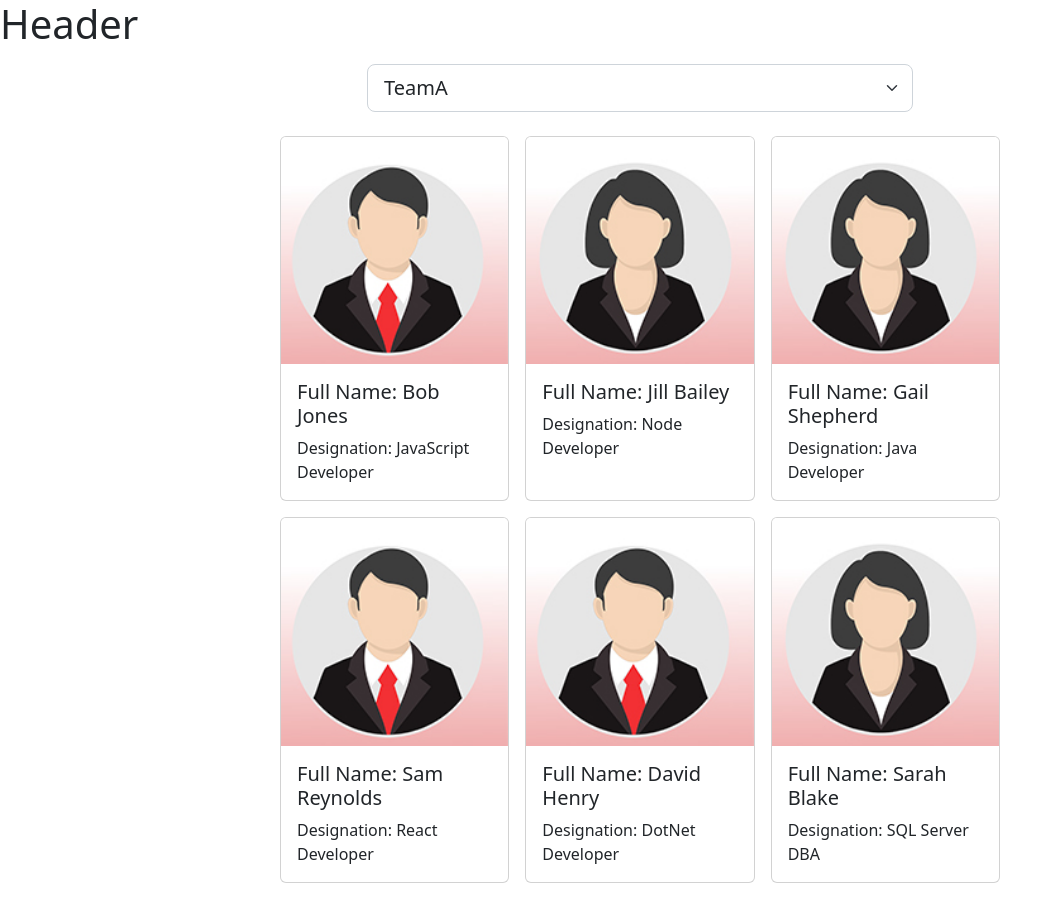
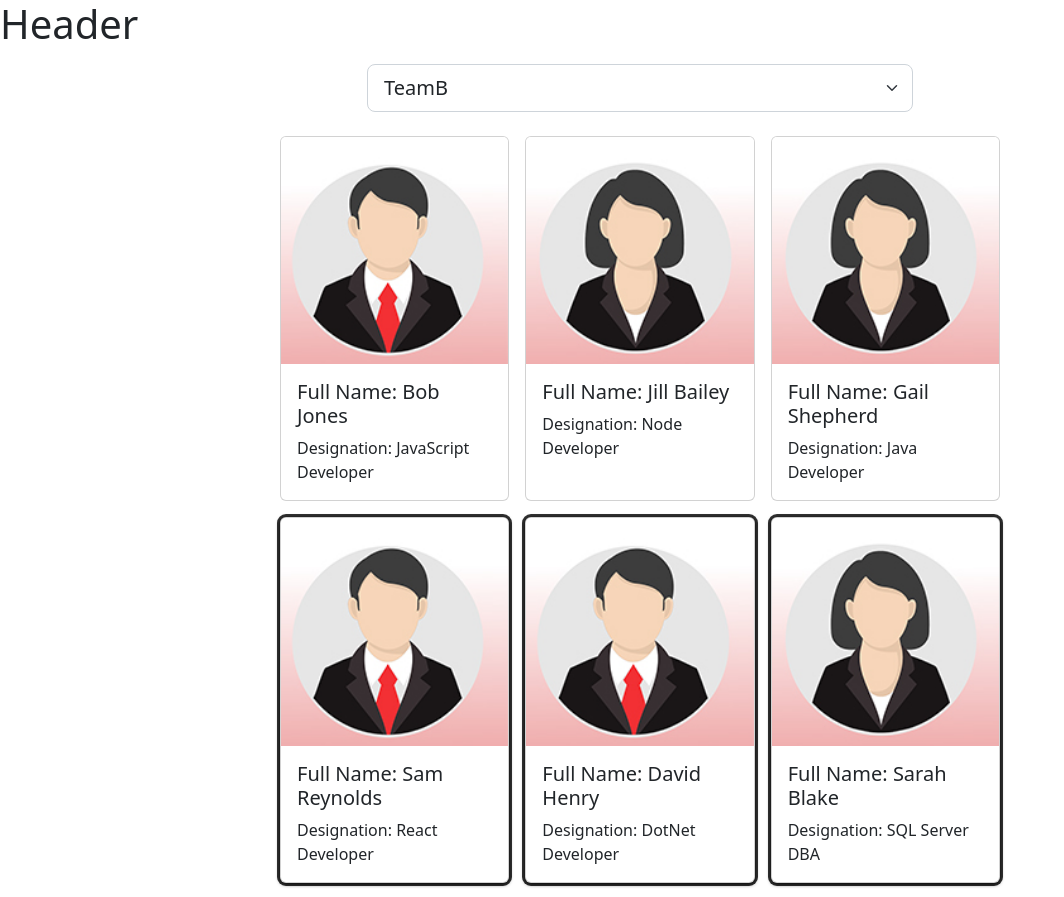
Before and after one commit to shkiperoO/TeamTracker, a React (Vite) app: page / in a window 1280 px wide. Shown: the top 897 px of the page, without its empty margins (0-1064 px from the left). Built offline with nearby package versions, Linux system fonts and the light colour scheme.

Commit message:
Add functional of toggling employees and set tham on a team

```diff
--- a/src/App.css
+++ b/src/App.css
@@ -5,3 +5,7 @@ body {
   display: grid;
   grid-template-columns: 1fr 1fr 1fr;
 }
+.standout {
+
+  box-shadow: rgba(0,0,0,16) 0px 1px 4px, rgb(51,51,51) 0px 0px 0px 3px;
+}
--- a/src/Employees.jsx
+++ b/src/Employees.jsx
@@ -4,6 +4,7 @@ import maleProfile from './images/maleProfile.jpg';
 
 const Employees = () => {
 
+  const [selectedTeam, setTeam] = useState("TeamB");
   const [employees,setEmployees] = useState(
     [{
       id: 1,
@@ -90,12 +91,24 @@ const [employees,setEmployees] = useState(
       teamName: "TeamD"
     }]
 )
+  function handleTeamSelectionChange (event){
+    setTeam(event.target.value)
+  }
+
+  function handleEmployeeCardClick (event){
+    const transformedEmployees = employees.map((employee) => employee.id === parseInt(event.currentTarget.id)
+                                               ?(employee.teamName === selectedTeam)?{...employee, teamName: ''}
+                                                :{...employee, teamName: selectedTeam }:employee);
+    setEmployees(transformedEmployees);
+
+
+  }
 
   return (
     <main className='container'>
       <div class="row justify-content-center mt-3 mb-3">
         <div class="col-6">
-          <select className='form-select form-select-lg'>
+          <select className='form-select form-select-lg' value={selectedTeam} onChange={handleTeamSelectionChange}>
             <option value='TeamA'>TeamA</option>
             <option value='TeamB'>TeamB</option>
             <option value='TeamC'>TeamA</option>
@@ -108,7 +121,8 @@ const [employees,setEmployees] = useState(
             <div class="card-collection">
               {
                 employees.map((employee) =>(
-                  <div id={employee.id} className="card m-2" style={{ cursor: 'pointer'}}>
+                  <div id={employee.id} className={(employee.teamName === selectedTeam?'card m-2 standout':'card m-2')} style={{ cursor: 'pointer'}}
+                    onClick={handleEmployeeCardClick}>
                     {(employee.gender === 'male')?<img src={maleProfile} className="card-img-top"/>:
                                                   <img src={femaleProfile} className="card-img-top"/>
                     }
```
Lines whose indentation alone changed are shown as unchanged.
